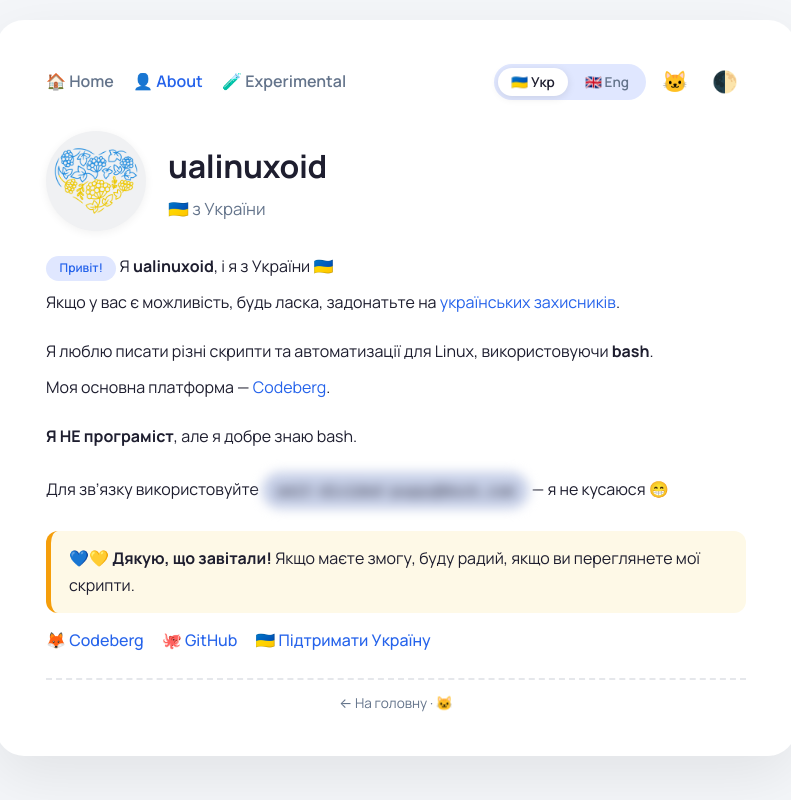
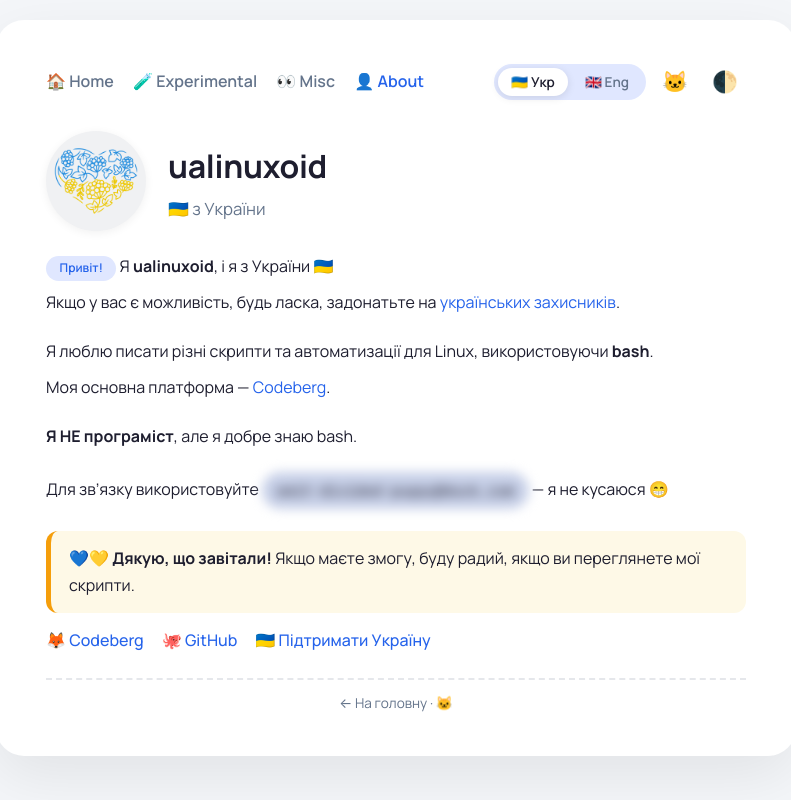
Before and after one commit to ualinuxoid/ualinuxoid.github.io, a plain HTML site: page me/index.html in a window 1280 px wide. Shown: the whole page, without its empty margins (244-1035 px from the left). Drawn offline with Linux system fonts and the light colour scheme.

Commit message:
nav: add Misc link on About page

```diff
--- a/me/index.html
+++ b/me/index.html
@@ -294,8 +294,9 @@
             <div class="header">
                 <div class="nav">
                     <a href="/">🏠 Home</a>
+                    <a href="/experimental">🧪 Experimental</a>
+                    <a href="/misc">👀 Misc</a>
                     <a href="/me" class="active">👤 About</a>
-                    <a href="/experimental">🧪 Experimental</a>
                 </div>
                 <div class="header-controls">
                     <div class="lang-switch" role="group" aria-label="Language">
```
